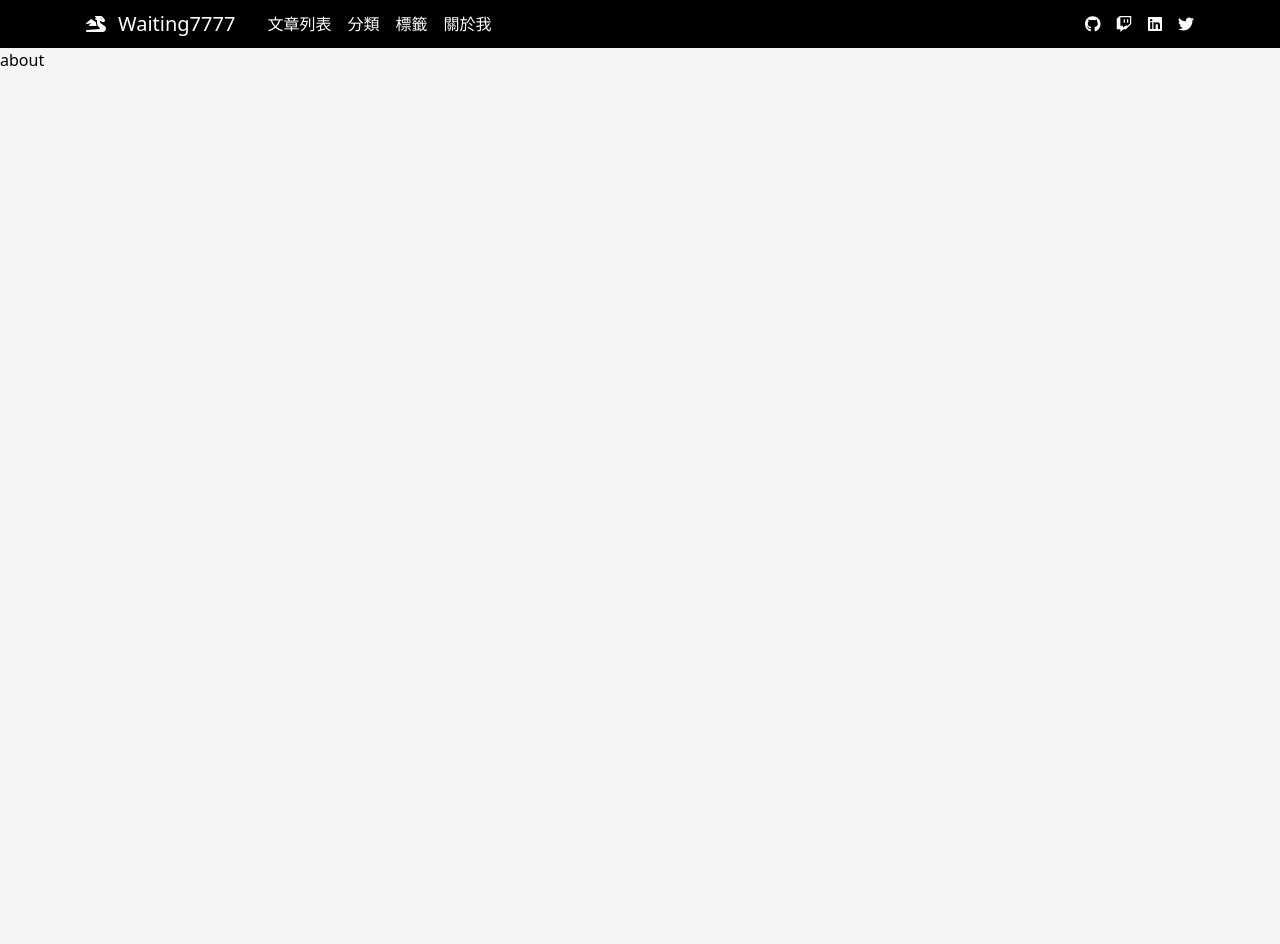
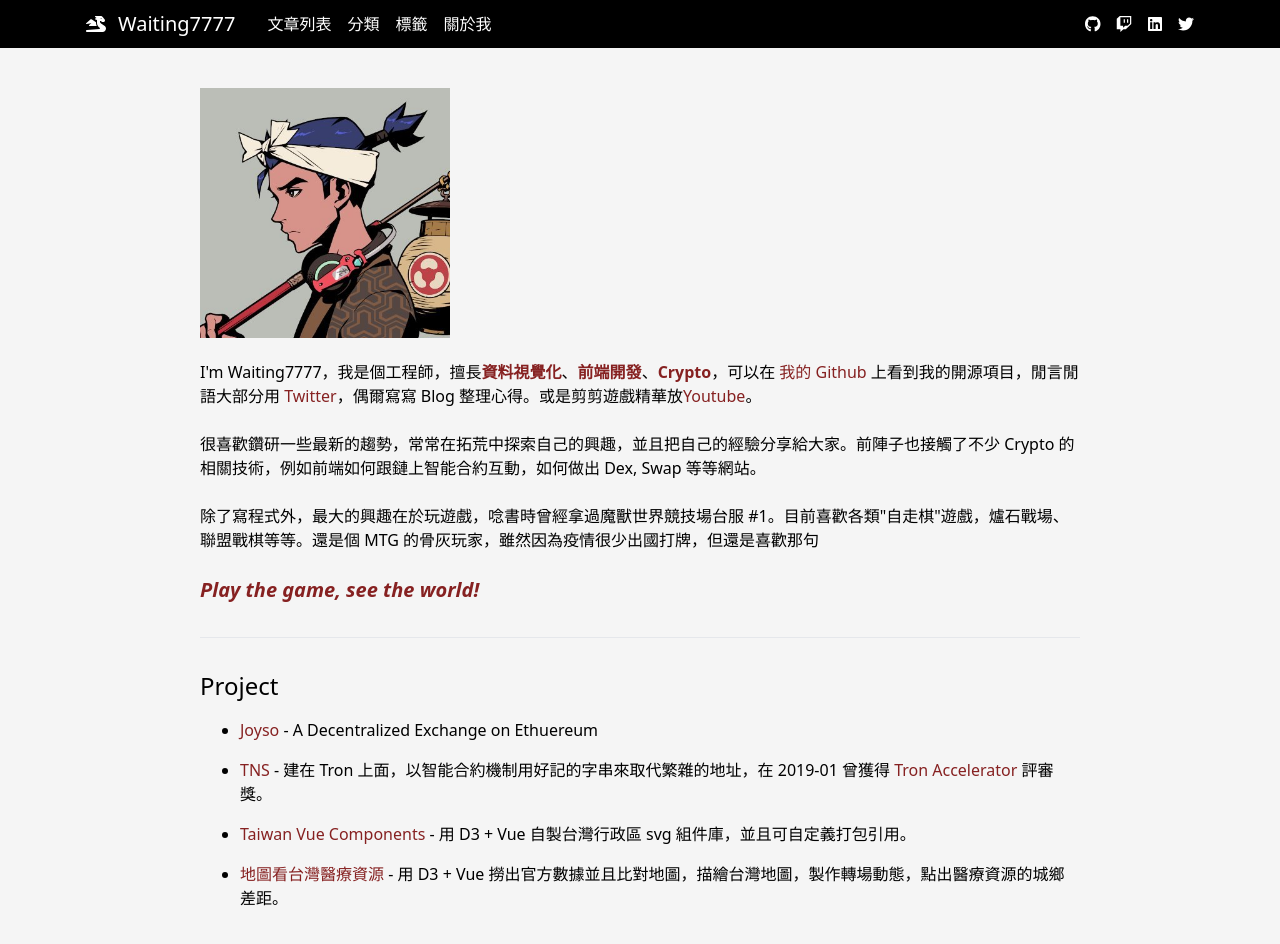
Before and after one commit to waiting7777/legacy-blog, a Next.js app: page /about in a window 1280 px wide. Shown: the top 944 px of the page. Before the commit the page ends 800 px from the top, so only its background shows below. Built offline with nearby package versions, Linux system fonts and the light colour scheme.

Commit message:
update about

```diff
--- a/pages/_app.tsx
+++ b/pages/_app.tsx
@@ -6,6 +6,7 @@ import { useEffect } from 'react'
 import { useRouter } from 'next/router'
 import * as gtag from '../lib/gtag'
 import { GA_TRACKING_ID } from '../lib/gtag'
+import Footer from '../components/Footer'
 
 function MyApp({ Component, pageProps }: AppProps) {
   const router = useRouter()
@@ -50,6 +51,7 @@ function MyApp({ Component, pageProps }: AppProps) {
       </Head>
       <Header />
       <Component {...pageProps} />
+      <Footer />
     </>
   )
 
--- a/pages/about.tsx
+++ b/pages/about.tsx
@@ -1,8 +1,32 @@
+import Seperator from "../components/Seperator"
+import Image from "next/image"
+
 const about = () => {
   return (
-    <div>
-      about
-    </div>
+    <>
+      <div className="w-[880px] mx-auto py-10">
+        <Image width="250" height="250" src="/images/author/author1.jpeg" alt='author1' />
+        <div className="mt-4">
+          I&apos;m Waiting7777，我是個工程師，擅長<b className="text-red-main">資料視覺化</b>、<b className="text-red-main">前端開發</b>、<b className="text-red-main">Crypto</b>，可以在 <a href="https://github.com/waiting7777" target="_blank" rel="noreferrer" className="text-red-main">我的 Github</a> 上看到我的開源項目，閒言閒語大部分用 <a href="https://twitter.com/waiting7777" target="_blank" rel="noreferrer" className="text-red-main">Twitter</a>，偶爾寫寫 Blog 整理心得。或是剪剪遊戲精華放<a href="https://www.youtube.com/channel/UCOlwT9QX7G5cGKB1JM5qI6A" target="_blank" rel="noreferrer" className="text-red-main">Youtube</a>。
+          <br/><br/>
+          很喜歡鑽研一些最新的趨勢，常常在拓荒中探索自己的興趣，並且把自己的經驗分享給大家。前陣子也接觸了不少 Crypto 的相關技術，例如前端如何跟鏈上智能合約互動，如何做出 Dex, Swap 等等網站。
+          <br/><br/>
+          除了寫程式外，最大的興趣在於玩遊戲，唸書時曾經拿過魔獸世界競技場台服 #1。目前喜歡各類&quot;自走棋&quot;遊戲，爐石戰場、聯盟戰棋等等。還是個 MTG 的骨灰玩家，雖然因為疫情很少出國打牌，但還是喜歡那句<br /><br/><b className="text-red-main text-xl"><i>Play the game, see the world!</i></b>
+        </div>
+        <Seperator />
+        <div className="mt-8 font-medium text-2xl">
+          Project
+        </div>
+        <div className="mt-4 pl-10">
+          <ul>
+            <li><a href="https://joyso.io/trade/en/markets/joy_eth" target="_blank" rel="noopener noreferrer" className="text-red-main">Joyso</a> - A Decentralized Exchange on Ethuereum</li>
+            <li className="mt-4"><a href="https://tns.joyso.io/" target="_blank" rel="noopener noreferrer" className="text-red-main">TNS</a> - 建在 Tron 上面，以智能合約機制用好記的字串來取代繁雜的地址，在 2019-01 曾獲得 <a href="https://tronaccelerator.io/" target="_blank" rel="noopener noreferrer" className="text-red-main">Tron Accelerator</a> 評審獎。</li>
+            <li className="mt-4"><a href="https://waiting7777.github.io/taiwan-vue-components/index.html" target="_blank" rel="noopener noreferrer" className="text-red-main">Taiwan Vue Components</a> - 用 D3 + Vue 自製台灣行政區 svg 組件庫，並且可自定義打包引用。</li>
+            <li className="mt-4"><a href="https://udn.com/upf/newmedia/2018_data/rural_medical/index.html" target="_blank" rel="noopener noreferrer" className="text-red-main">地圖看台灣醫療資源</a> - 用 D3 + Vue 撈出官方數據並且比對地圖，描繪台灣地圖，製作轉場動態，點出醫療資源的城鄉差距。</li>
+          </ul>
+        </div>
+      </div>
+    </>
   )
 }
 
--- a/pages/archive/index.tsx
+++ b/pages/archive/index.tsx
@@ -12,7 +12,7 @@ const Archive = ({ posts }: InferGetStaticPropsType<typeof getStaticProps>) => {
       <Head>
         <title>Waiting7777 - 文章列表 Archive</title>
       </Head>
-      <div className="container mx-auto py-10 px-4 min-h-[calc(100%-100px)]">
+      <div className="container mx-auto py-10 px-4 min-h-[calc(100vh-100px)]">
         <div className="text-5xl font-medium">文章列表 Archive</div>
         <Seperator />
         <ul className="pl-10">
--- a/pages/blog/[slug].tsx
+++ b/pages/blog/[slug].tsx
@@ -4,7 +4,6 @@ import { faFile, faCoffee } from '@fortawesome/free-solid-svg-icons'
 import { FontAwesomeIcon } from '@fortawesome/react-fontawesome'
 import dayjs from 'dayjs'
 import Tag from '../../components/Tag'
-import axios from 'axios'
 import { HOST } from '../../config'
 import { GetStaticProps, InferGetStaticPropsType } from 'next'
 import { ParsedUrlQuery } from 'querystring'
--- a/pages/category/index.tsx
+++ b/pages/category/index.tsx
@@ -10,7 +10,7 @@ const Category = ({ categories }: InferGetStaticPropsType<typeof getStaticProps>
       <Head>
         <title>Waiting7777 - 分類 Category</title>
       </Head>
-      <div className="container mx-auto py-10 px-4 min-h-[calc(100%-100px)]">
+      <div className="container mx-auto py-10 px-4 min-h-[calc(100vh-100px)]">
         <div className="text-5xl font-medium">分類 Category</div>
         <Seperator />
         <ul className="pl-10">
--- a/pages/tags/index.tsx
+++ b/pages/tags/index.tsx
@@ -11,7 +11,7 @@ const Tags = ({ tags }: InferGetStaticPropsType<typeof getStaticProps>) => {
       <Head>
         <title>Waiting7777 - 標籤 Tag</title>
       </Head>
-      <div className="container mx-auto py-10 px-4 min-h-[calc(100%-100px)]">
+      <div className="container mx-auto py-10 px-4 min-h-[calc(100vh-100px)]">
         <div className="text-5xl font-medium">標籤 Tags</div>
         <Seperator />
         <div className='flex gap-4 flex-wrap'>
```
